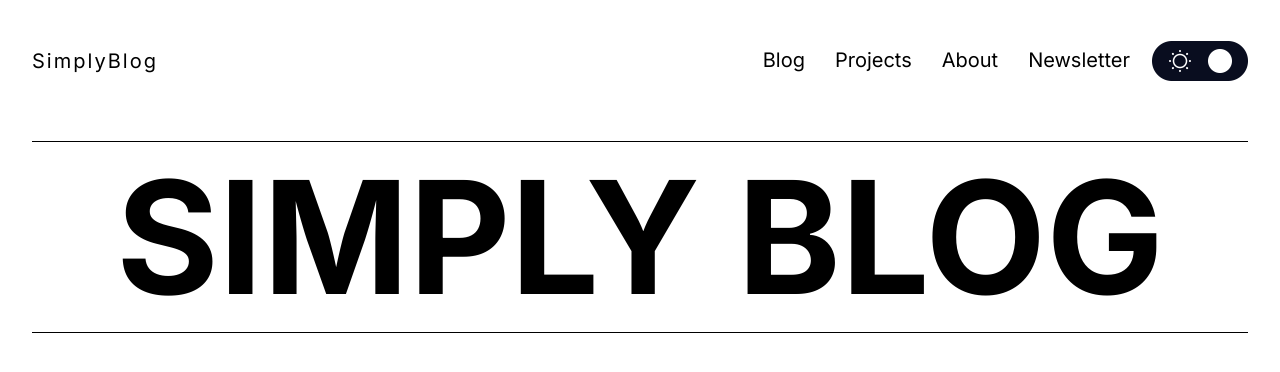
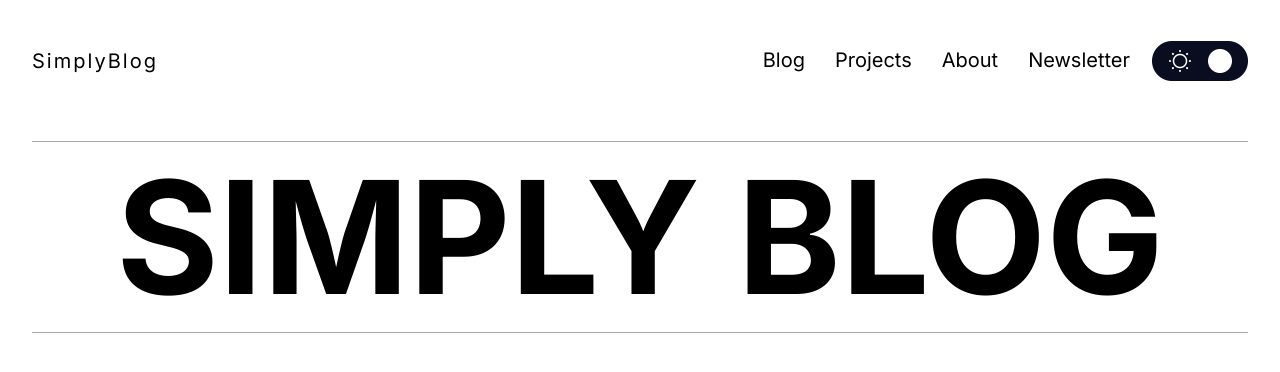
Before and after one commit to harold-myfavdev/simply_blog, a React (Vite) app: page / in a window 1280 px wide. Shown: the top 372 px of the page. Built offline with nearby package versions, Linux system fonts and the light colour scheme.

Commit message:
adjust header title border transparency 34%

```diff
--- a/src/index.css
+++ b/src/index.css
@@ -112,8 +112,8 @@
     font-optical-sizing: auto;
     font-weight: 700;
     font-style: normal;
-    border-top: 1px solid;
-    border-bottom: 1px solid;
+    border-top: 1px solid rgba(0, 0, 0, 0.34);
+    border-bottom: 1px solid rgba(0, 0, 0, 0.34);
     margin-top: 50px;
     text-align: center;
     /* padding: 0px 10px; */
@@ -122,7 +122,7 @@
 @media (max-width: 833px) {
     .navbar {
         padding: 0px 10px;
-        margin-bottom: 20px;
+        /* margin-bottom: 20px;         */
     }
 
     .navbar-nav, .navbar-toggle {
```
